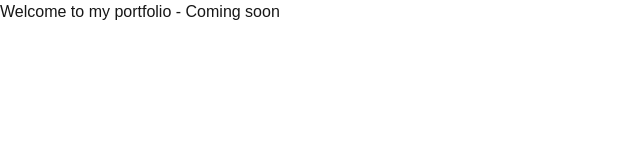
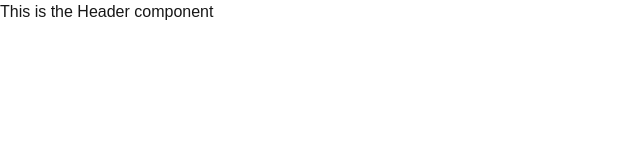
Before and after one commit to NOORMOHAMMED789/noor-portfolio, a Next.js app: page / in a window 1280 px wide. Shown: the top 160 px of the page, without its empty margins (0-640 px from the left). Built offline with nearby package versions, Linux system fonts and the light colour scheme.

Commit message:
Header components and utilites added

```diff
--- /dev/null
+++ b/src/app/components/HomePage/Header.jsx
@@ -0,0 +1,12 @@
+'use client'
+import React from 'react'
+
+const Header = () => {
+  return (
+    <div>
+      This is the Header component
+    </div>
+  )
+}
+
+export default Header
--- a/src/app/page.tsx
+++ b/src/app/page.tsx
@@ -1,7 +1,9 @@
+import Header from "./components/HomePage/Header";
+
 export default function Home() {
   return (
     <div className="flex justify-center my-auto">
-      Welcome to my portfolio - Coming soon
+    <Header />
     </div>
   );
 }
```
